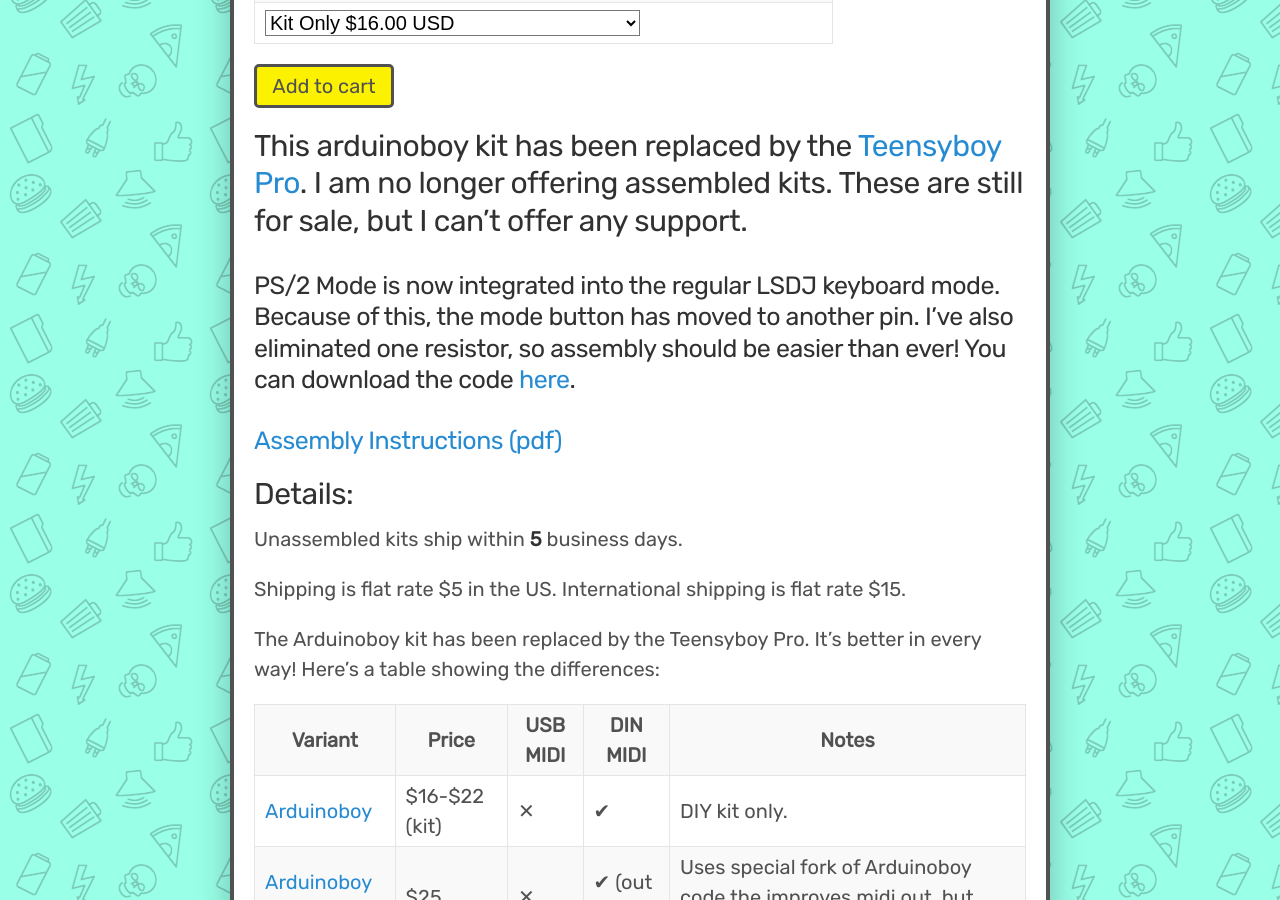
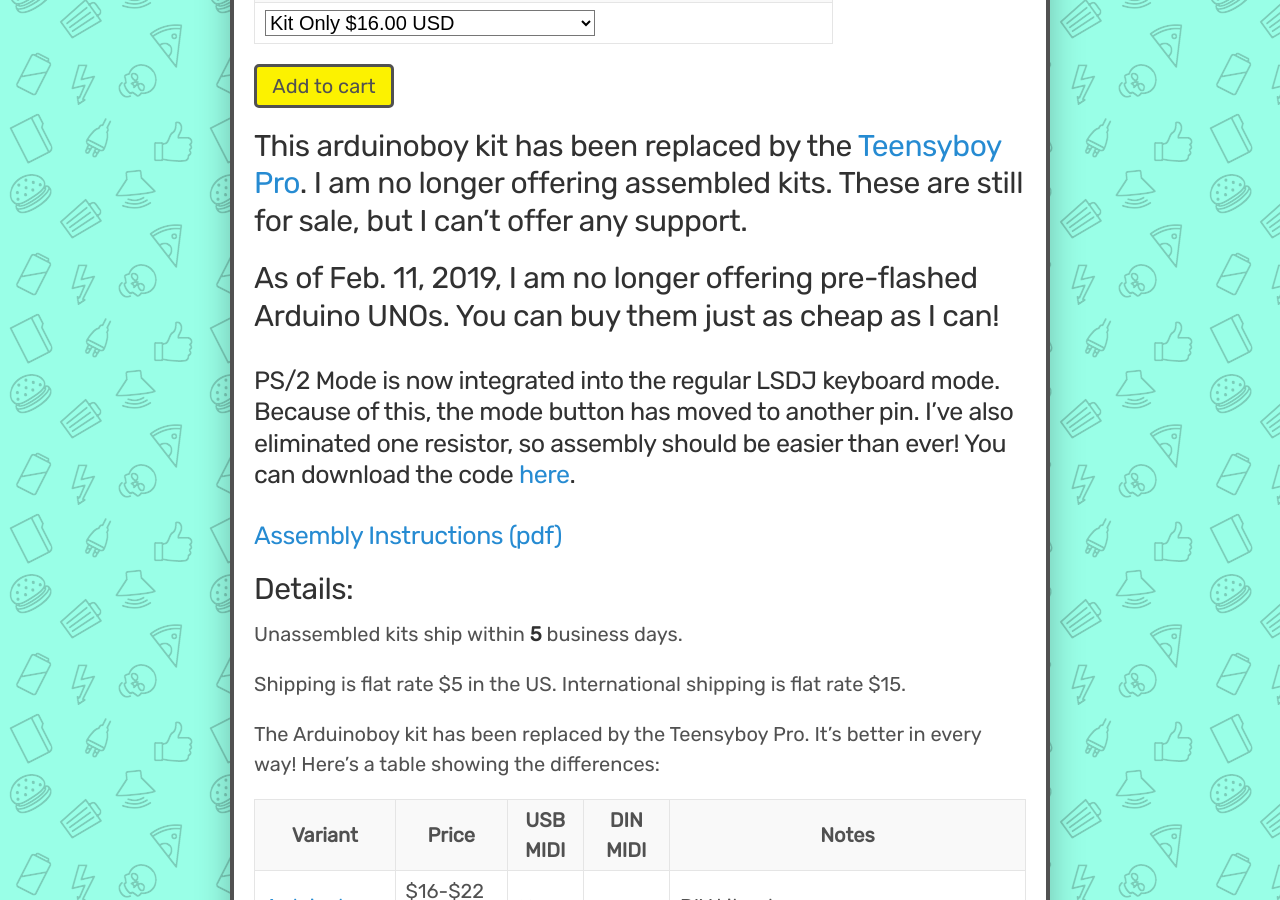
Before and after one commit to catskull/catskullelectronics.com, a Jekyll site: the page built from _posts/2017-02-11-arduinoboy.md, in a window 1280 px wide and 900 px high, scrolled down 888 px. Built offline with Jekyll 4.4.1, drawn with Linux system fonts in a browser that asks for light colours; comment, search, counter and statistics services are not loaded; some of the changed lines change nothing that is shown.

Commit message:
Update 2017-02-11-arduinoboy.md

```diff
--- a/_posts/2017-02-11-arduinoboy.md
+++ b/_posts/2017-02-11-arduinoboy.md
@@ -26,8 +26,6 @@
 <tr><td><input type="hidden" name="on0" value="Options">Options</td></tr><tr><td><select name="os0">
 	<option value="Kit Only">Kit Only $16.00 USD</option>
 	<option value="Kit Only (w/ PS2 jack)">Kit Only (w/ PS2 jack) $17.00 USD</option>
-	<option value="Kit + Arduino">Kit + Arduino $21.00 USD</option>
-	<option value="Kit (w/ PS2 jack) + Arduino">Kit (w/ PS2 jack) + Arduino $22.00 USD</option>
 </select> </td></tr>
 </table>
 <input type="hidden" name="currency_code" value="USD">
@@ -39,6 +37,8 @@
 </div>
 
 ## This arduinoboy kit has been replaced by the [Teensyboy Pro](https://catskullelectronics.com/teensyboypro). I am no longer offering assembled kits. These are still for sale, but I can't offer any support.
+
+## As of Feb. 11, 2019, I am no longer offering pre-flashed Arduino UNOs. You can buy them just as cheap as I can!
 
 ### PS/2 Mode is now integrated into the regular LSDJ keyboard mode. Because of this, the mode button has moved to another pin. I've also eliminated one resistor, so assembly should be easier than ever! You can download the code [here](https://github.com/catskull/Arduinoboy/archive/master.zip).
 
```
